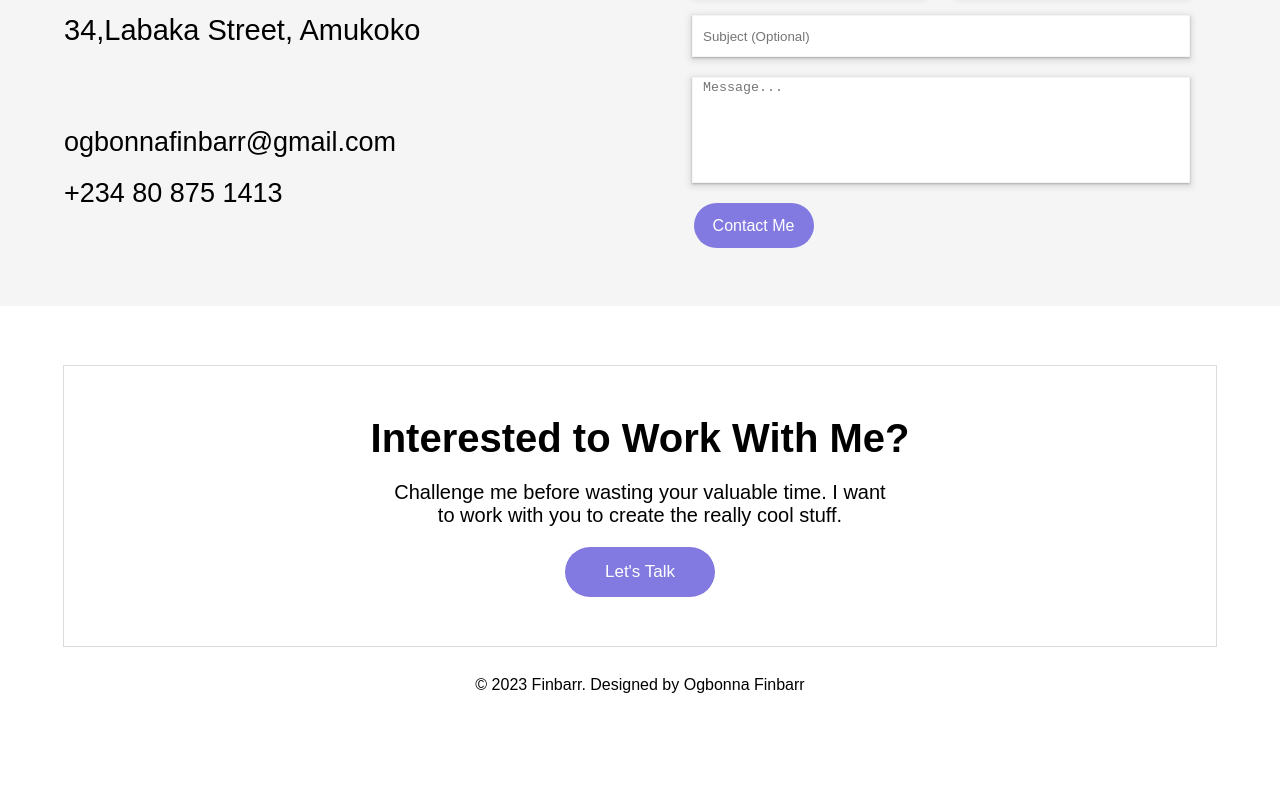
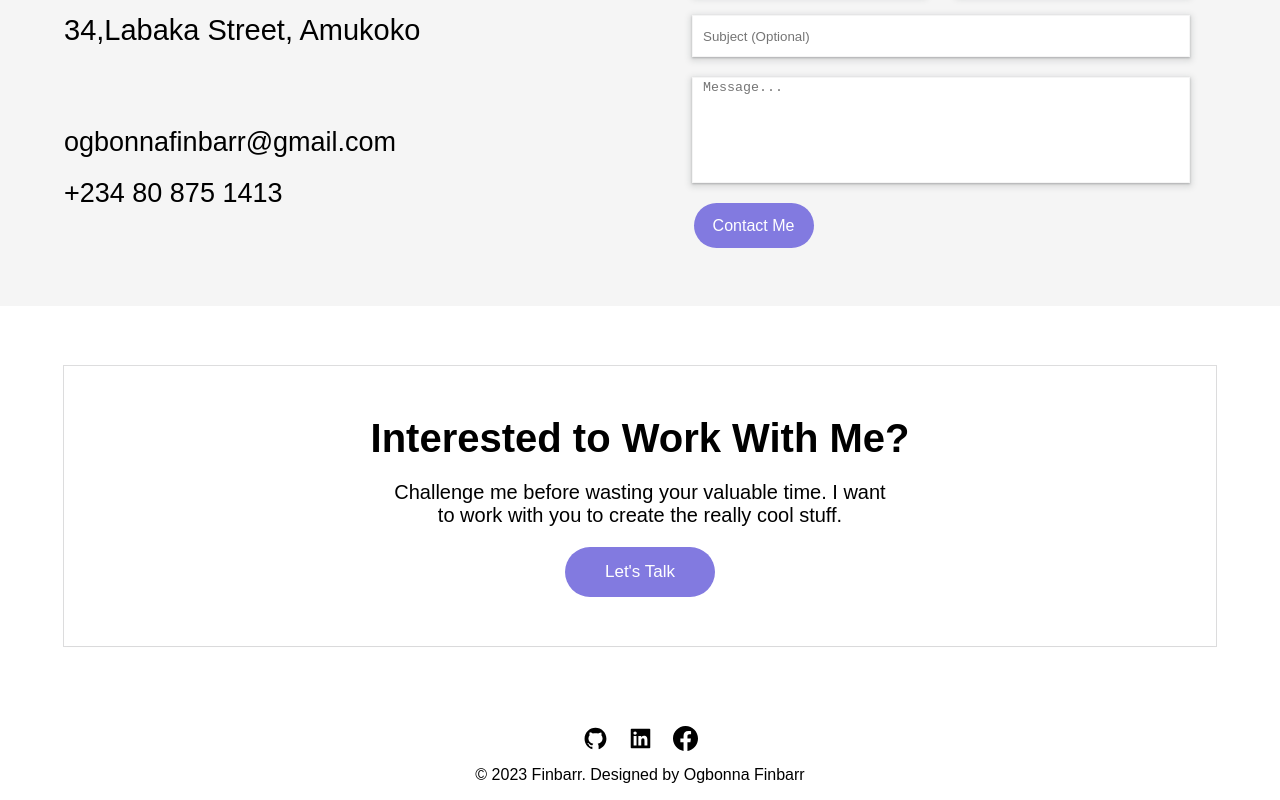
Before and after one commit to ebenezeraladesuyi/portfolio-new, a React (Vite) app: page / in a window 1280 px wide. Shown: the part 4088-4888 px from the top of the page. Before the commit the page ends 4782 px from the top, so only its background shows below. Built offline with nearby package versions, Linux system fonts and the light colour scheme; a web font is replaced by a local one.

Commit message:
footerdone

```diff
--- a/src/Blocks/Footer.tsx
+++ b/src/Blocks/Footer.tsx
@@ -1,16 +1,30 @@
-// import {AiFillGithub} from "react-icons"
+import { AiFillGithub, AiFillLinkedin } from "react-icons/ai";
+import { BsFacebook } from "react-icons/bs";
 
 import styled from "styled-components";
 
 const Footer = () => {
   return (
     <Container>
-      &copy; {new Date().getFullYear()} Finbarr. Designed by Ogbonna Finbarr
+      <Hold>
+        <AiFillGithub size={25} style={{ marginRight: "20px" }} />
+        <AiFillLinkedin size={25} style={{ marginRight: "20px" }} />
+        <BsFacebook size={25} />
+      </Hold>
+      <p>
+        {" "}
+        &copy; {new Date().getFullYear()} Finbarr. Designed by Ogbonna Finbarr
+      </p>
     </Container>
   );
 };
 
 export default Footer;
+
+const Hold = styled.div`
+  display: flex;
+  margin-bottom: 15px;
+`;
 
 const Container = styled.div`
   width: 100%;
@@ -18,5 +32,11 @@ const Container = styled.div`
   align-items: center;
   justify-content: center;
   flex-direction: column;
-  margin-top: 20px;
+  margin-top: 70px;
+
+  p {
+    margin-top: 0;
+    display: flex;
+    align-items: center;
+  }
 `;
```
